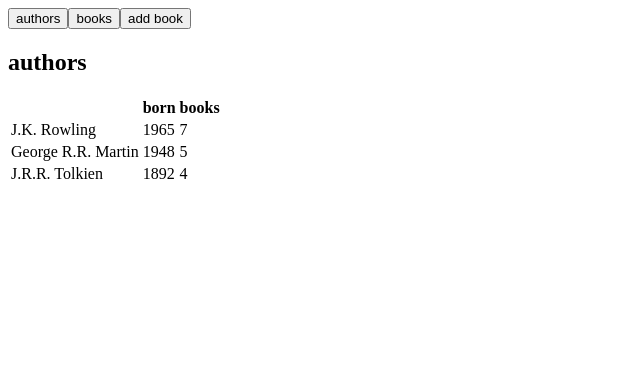
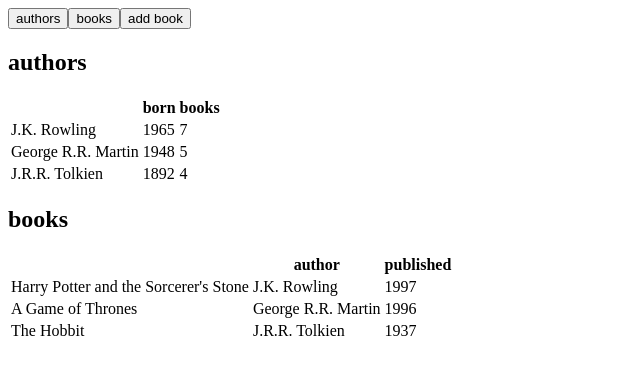
Before and after one commit to jfernandezcl/bootcamp-full-stack, a React (Vite) app in the folder part8/library-frontend/: page / in a window 1280 px wide. Shown: the top 374 px of the page, without its empty margins (0-640 px from the left). Built offline with nearby package versions, Linux system fonts and the light colour scheme.

Commit message:
exercise 8.9 completed

```diff
--- a/part8/library-frontend/src/components/Books.jsx
+++ b/part8/library-frontend/src/components/Books.jsx
@@ -1,9 +1,13 @@
 const Books = (show) => {
-  if (show) {
+  if (!show) {
     return null
   }
 
-  const books = []
+  const books = [
+    { title: "Harry Potter and the Sorcerer's Stone", author: "J.K. Rowling", published: 1997 },
+    { title: "A Game of Thrones", author: "George R.R. Martin", published: 1996 },
+    { title: "The Hobbit", author: "J.R.R. Tolkien", published: 1937 },
+  ]
 
   return (
     <div>
```
